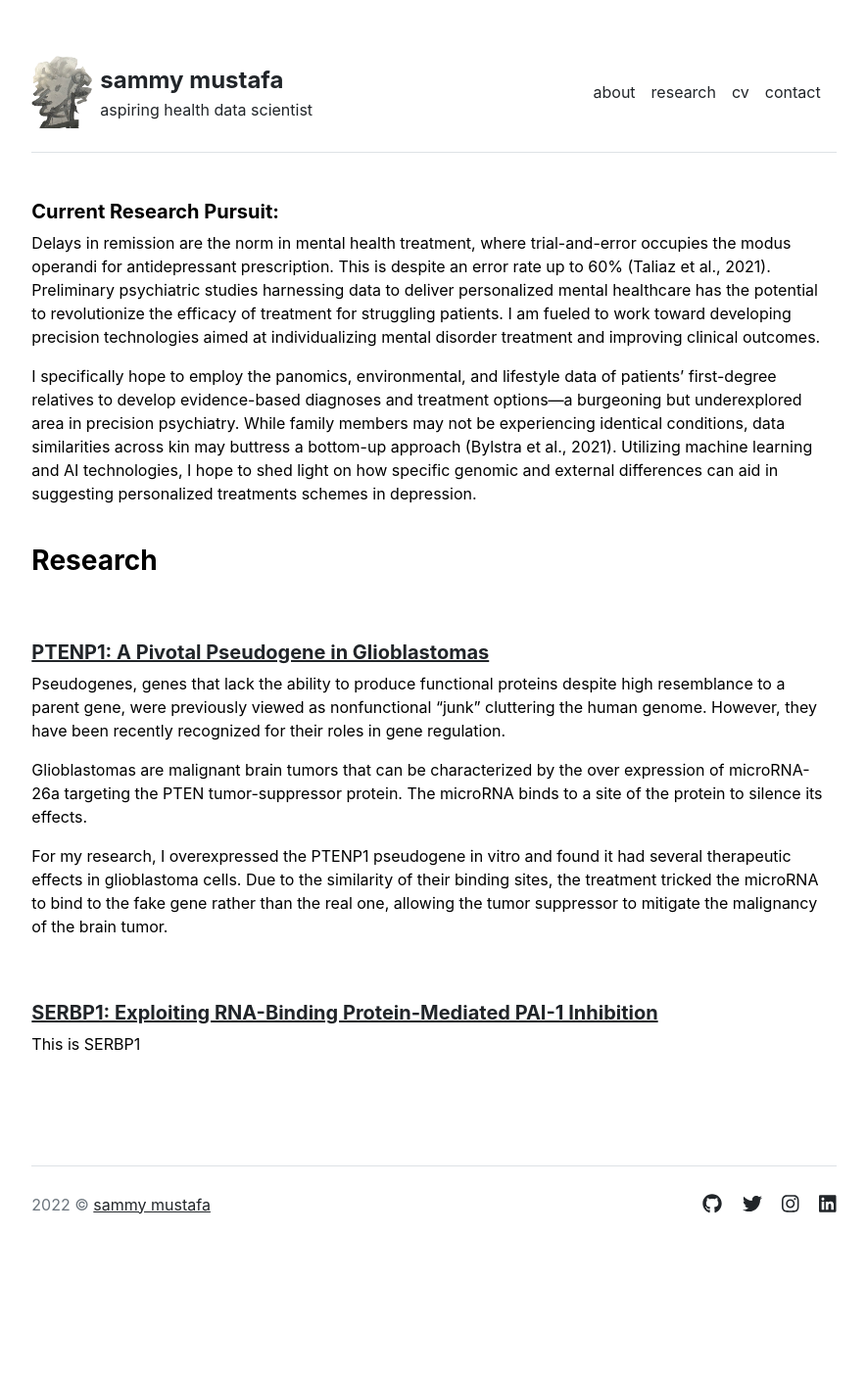
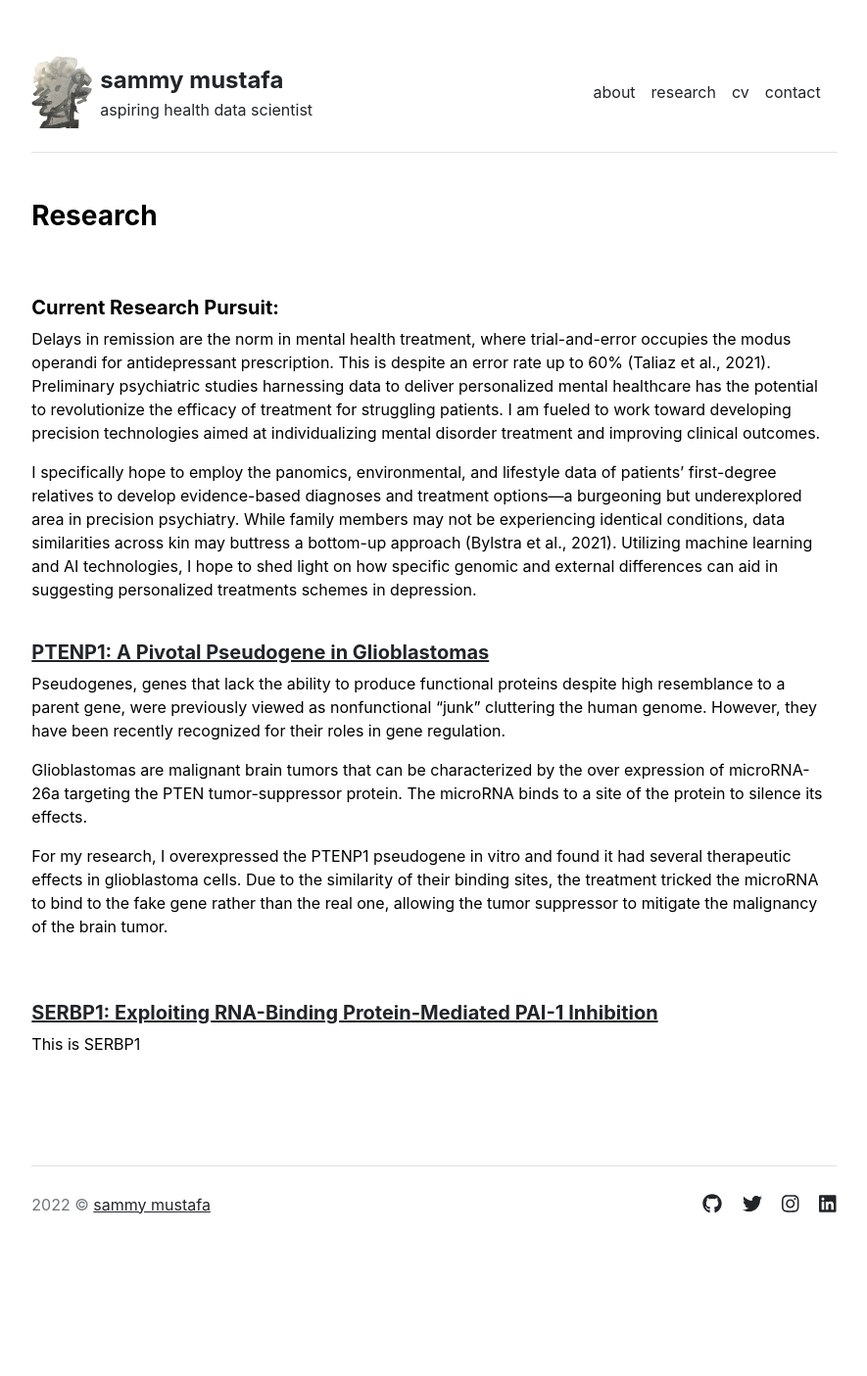
Before and after one commit to sammymustafa/sammymustafa.github.io, a Jekyll site: the page built from research.md, in a window 1280 px wide. Shown: the whole page at 98% size, without its empty margins (197-1082 px from the left). Built offline with Jekyll 4.4.1, drawn with Linux system fonts in a browser that asks for light colours.

Commit message:
fix location of current research

```diff
--- a/_includes/research.html
+++ b/_includes/research.html
@@ -1,9 +1,9 @@
 <div class="row g-5 mb-5">
   <div>
+    <h3 class="fw-bold pb-3 mb-5">Research</h3>
     <h5 class="fw-bold">Current Research Pursuit:</h5>
     {{ content }}
     <br>
-    <h3 class="fw-bold pb-3 mb-5">Research</h3>
     {% for item in site.data.research.featured %}
       <h5 class="fw-bold"><a href="{{ item.url }}">{{ item.name }}</a></h5>
       <p>{{ item.desc1 }}</p>
```
